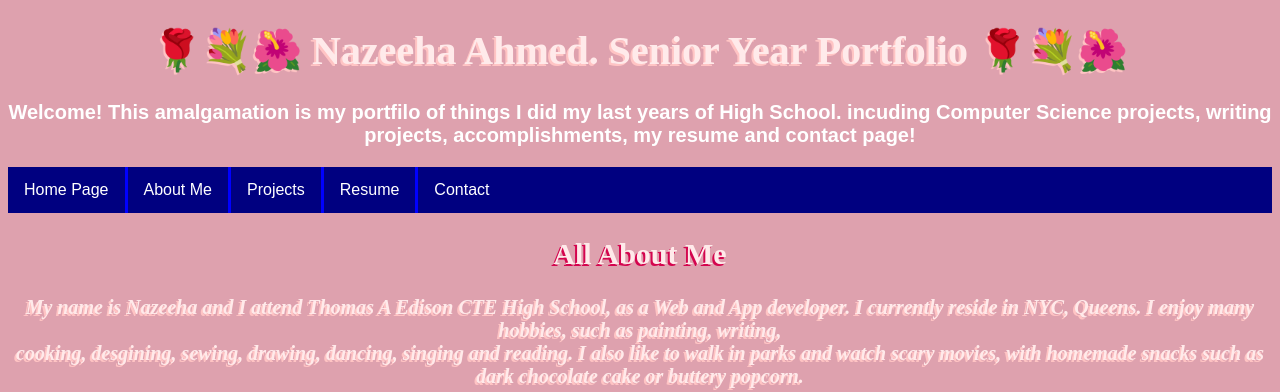
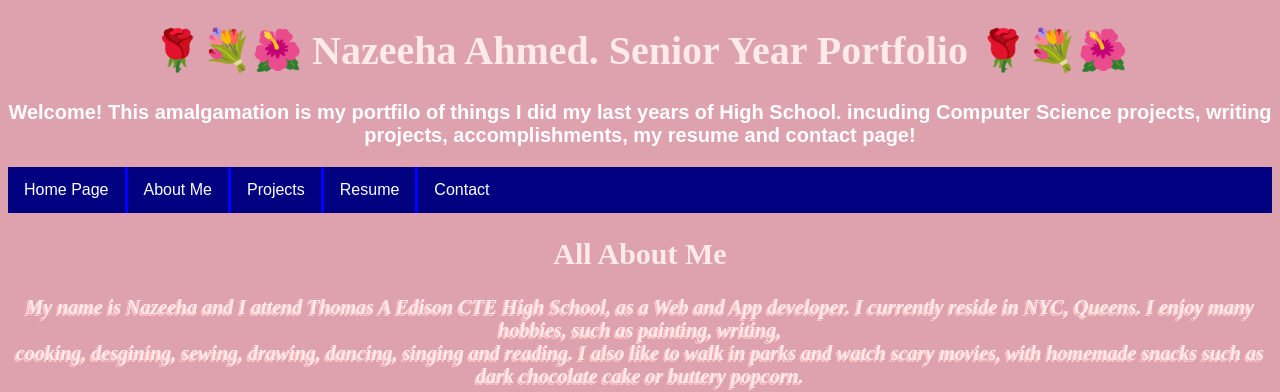
Before and after one commit to NAhmed2024/Senior_Portfolio, a plain HTML site: page index.html in a window 1280 px wide. Shown: the top 392 px of the page. Drawn offline with Linux system fonts and the light colour scheme.

Commit message:
Remove text-shadow from h1 and h2 styles
Removed text-shadow from h1 and h2 elements.

```diff
--- a/style.css
+++ b/style.css
@@ -7,7 +7,6 @@ body{
 h1{
   color: rgb(255, 234, 234);
   font-family: bold;
-  text-shadow: -2px 2px rgb(255, 196, 196);
   font-size: 40px;
 }
 img{
@@ -28,7 +27,6 @@ text-align: left;
 h2{
   color: rgb(255, 234, 234);
   font-family: bold;
-  text-shadow: -2px 2px rgb(212, 4, 78);
   font-size: 30px;
 }
 .me{
```
